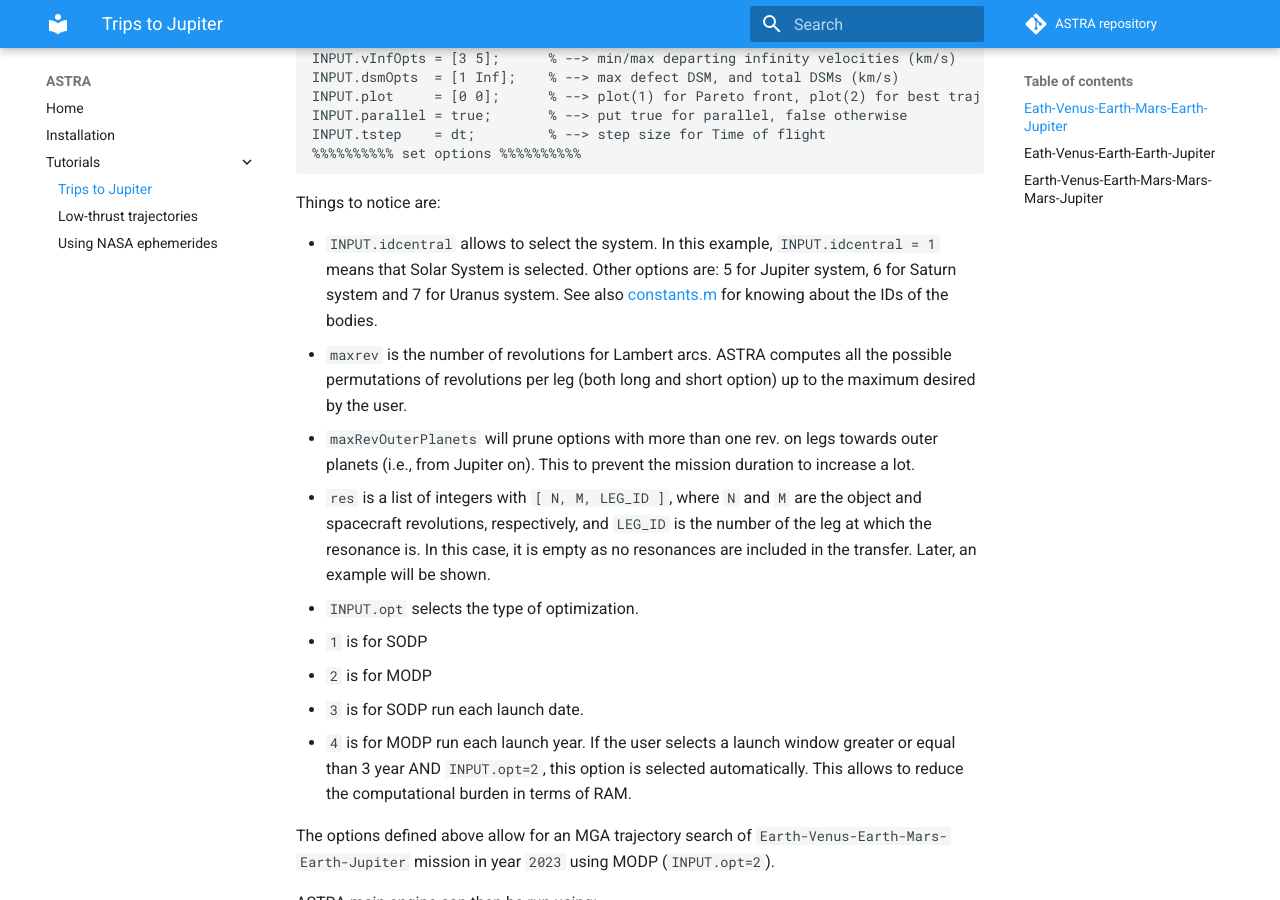
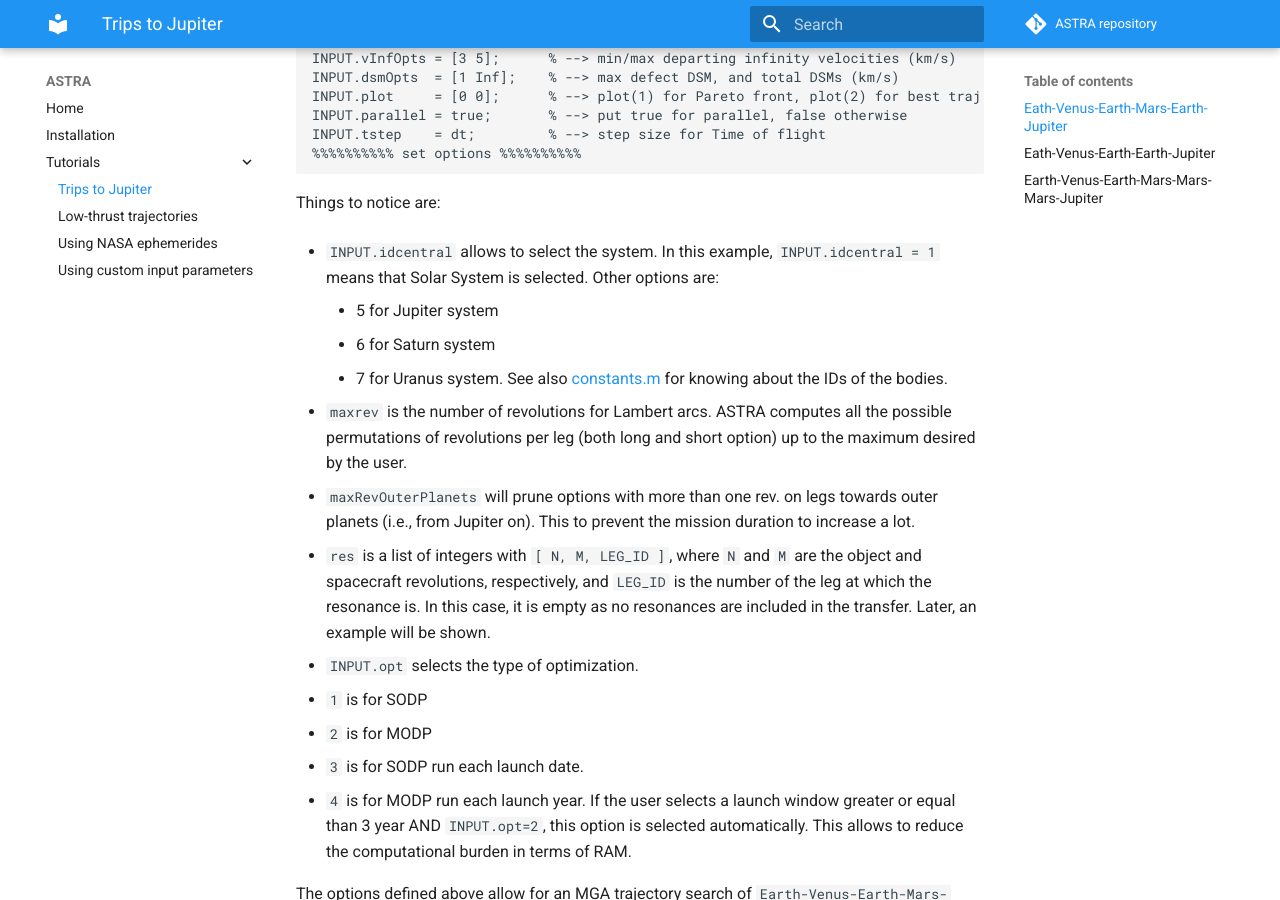
Before and after one commit to andreabellome/astra-documentation, an MkDocs documentation site: the page built from docs/trips_to_jupiter.md, in a window 1280 px wide and 900 px high, scrolled down 1084 px. Built offline with MkDocs 1.6.1 and Material for MkDocs 9.7.7, drawn with Linux system fonts in a browser that asks for light colours; comment, search, counter and statistics services are not loaded.

Commit message:
udp custom input

````diff
--- a/docs/trips_to_jupiter.md
+++ b/docs/trips_to_jupiter.md
@@ -51,7 +51,12 @@
 
 Things to notice are:
 
-- ```INPUT.idcentral``` allows to select the system. In this example, ```INPUT.idcentral = 1``` means that Solar System is selected. Other options are: 5 for Jupiter system, 6 for Saturn system and 7 for Uranus system. See also [constants.m]() for knowing about the IDs of the bodies.
+- ```INPUT.idcentral``` allows to select the system. In this example, ```INPUT.idcentral = 1``` means that Solar System is selected. Other options are:
+
+    - 5 for Jupiter system
+    - 6 for Saturn system
+    - 7 for Uranus system. See also <a href="https://github.com/andreabellome/astra/blob/main/ASTRA/Ephemerides%20%26%20constants/constants.m" target="_blank">constants.m</a> for knowing about the IDs of the bodies.
+
 - ```maxrev``` is the number of revolutions for Lambert arcs. ASTRA computes all the possible permutations of revolutions per leg (both long and short option) up to the maximum desired by the user.
 - ```maxRevOuterPlanets``` will prune options with more than one rev. on legs towards outer planets (i.e., from Jupiter on). This to prevent the mission duration to increase a lot.
 - ```res``` is a list of integers with ```[ N, M, LEG_ID ]```, where ```N``` and ```M``` are the object and spacecraft revolutions, respectively, and ```LEG_ID``` is the number of the leg at which the resonance is. In this case, it is empty as no resonances are included in the transfer. Later, an example will be shown.
@@ -119,7 +124,7 @@
 | ![fig-eci](./img/figECI_evemej.png) | ![fig-syn](./img/figSYN_evemej.png) |
 |:--------------------------------------------:|:--------------------------------------------:|
 
-The function [plotPath.m](./ASTRA/Plot%20and%20save/plotPath.m) also allows to plot the evolutions of spacecraft distance and velocity with respect to central body:
+The function <a href="https://github.com/andreabellome/astra/blob/main/ASTRA/Plot%20and%20save/plotPath.m" target="_blank">plotPath.m</a> also allows to plot the evolutions of spacecraft distance and velocity with respect to central body:
 
 | ![fig-rr](./img/figRSC_evemej.png) | ![fig-vv](./img/figVSC_evemej.png) |
 |:--------------------------------------------:|:--------------------------------------------:|
--- a/mkdocs.yml
+++ b/mkdocs.yml
@@ -27,6 +27,7 @@
       - Trips to Jupiter: trips_to_jupiter.md
       - Low-thrust trajectories: low_thrust_trajectories.md
       - Using NASA ephemerides: nasa_ephemerides.md
+      - Using custom input parameters: custom_input.md
   # - API Reference:
   #     - Overview: api_reference.md
   #     - API 1: api1.md
````
Also changed, not shown: docs/custom_input.md (added, +12 -0 lines), docs/install.md (+3 -3 lines), docs/nasa_ephemerides.md (+7 -1 lines), docs/api1.md (deleted).
